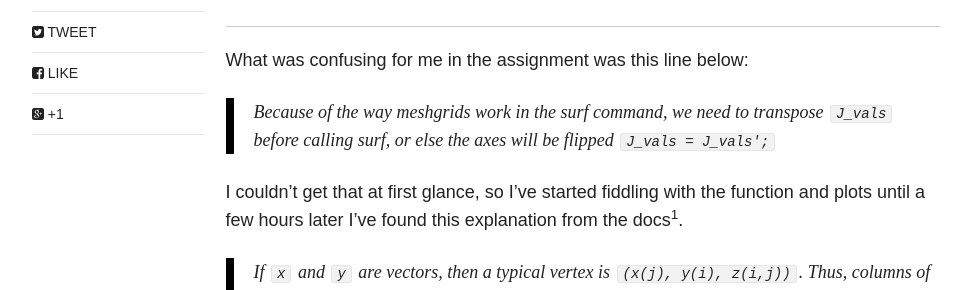
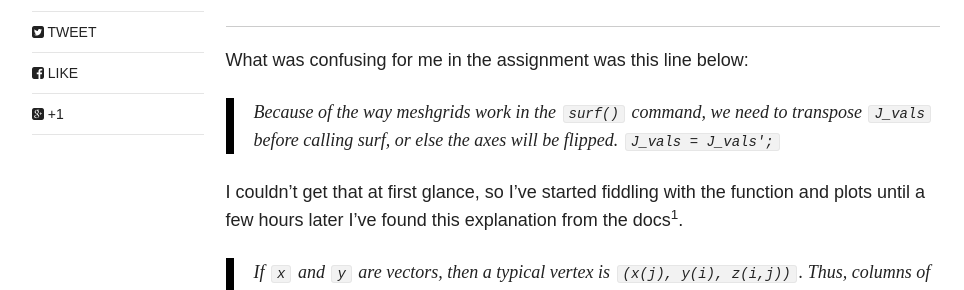
Before and after one commit to andreyuhai/andreyuhai.github.io.old, a Jekyll site: the page built from _posts/articles/2019-07-20-understanding-the-function-surf-in-octave-matlab.md, in a window 1280 px wide and 900 px high, scrolled down 1003 px. Shown: the part 158-448 px from the top of the window, without its empty margins (154-1118 px from the left). Built offline with Jekyll 4.4.1, drawn with Linux system fonts in a browser that asks for light colours; nearby versions of some CDN libraries; comment, search, counter and statistics services are not loaded.

Commit message:
Fixed some typo

```diff
--- a/_posts/articles/2019-07-20-understanding-the-function-surf-in-octave-matlab.md
+++ b/_posts/articles/2019-07-20-understanding-the-function-surf-in-octave-matlab.md
@@ -23,8 +23,8 @@
 ---
 
 What was confusing for me in the assignment was this line below:
->Because of the way meshgrids work in the surf command, we need to transpose `J_vals` before calling surf, or else the axes will be flipped
-`J_vals = J_vals';`
+>Because of the way meshgrids work in the `surf()` command, we need to transpose `J_vals` before calling surf, or else the axes will be flipped.
+>`J_vals = J_vals';`
 
 I couldn't get that at first glance, so I've started fiddling with the function and plots until a few hours later I've found this explanation from the docs[^1].
 
```
